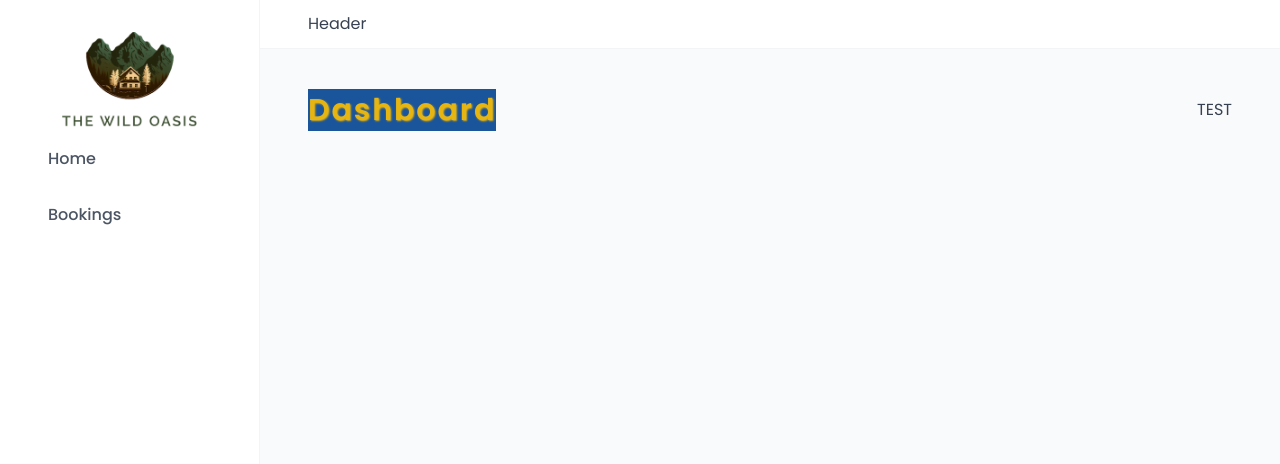
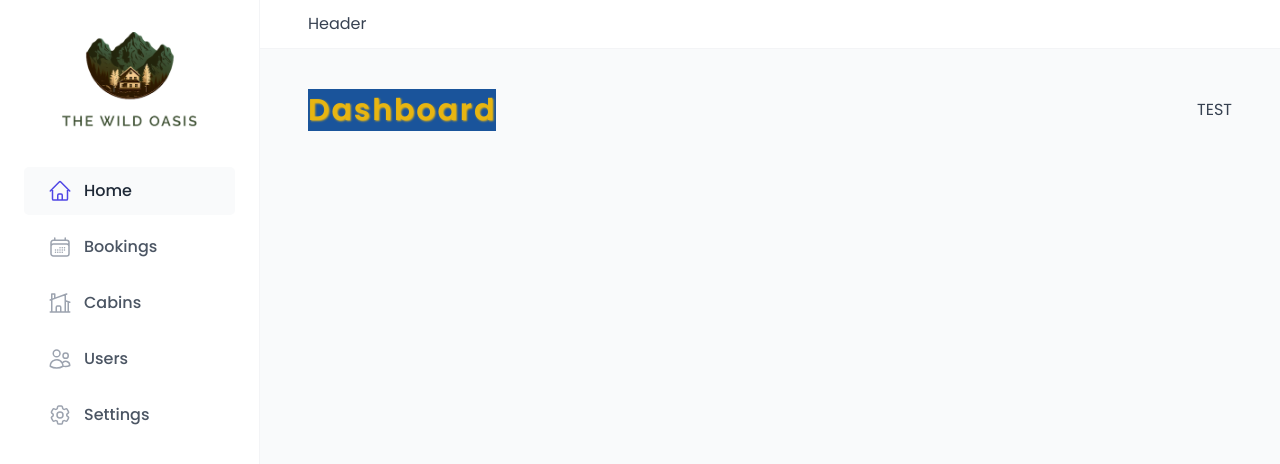
Before and after one commit to alireza-baqeri/Nestora, a React (Vite) app: page /dashboard in a window 1280 px wide. Shown: the top 464 px of the page. Built offline with nearby package versions, Linux system fonts and the light colour scheme; a web font is replaced by a local one.

Commit message:
feat: update package dependencies (Supabase client is added) and enhance sidebar navigation with icons

```diff
--- a/package.json
+++ b/package.json
@@ -10,8 +10,11 @@
     "preview": "vite preview"
   },
   "dependencies": {
+    "@supabase/supabase-js": "^2.117.3",
     "react": "^18.2.0",
     "react-dom": "^18.2.0",
+    "react-icon": "^1.0.0",
+    "react-icons": "^5.7.0",
     "react-router-dom": "^6.30.6",
     "styled-components": "^6.5.3"
   },
--- a/ui/MainNav.jsx
+++ b/ui/MainNav.jsx
@@ -1,5 +1,7 @@
 import { NavLink } from "react-router-dom";
 import styled from "styled-components";
+import { HiOutlineHome, HiOutlineCalendarDays, HiOutlineHomeModern, HiOutlineUsers, HiOutlineCog6Tooth } from "react-icons/hi2";
+// import { HiOutlineCalendarDays } from "react-icons/hi2";
 
 const NavList = styled.ul`
   display: flex;
@@ -51,12 +53,35 @@ function MainNav() {
     <nav>
       <NavList>
         <li>
-          <StyledNavLink to="/dashborad">Home</StyledNavLink>
+          <StyledNavLink to="/dashboard">
+            <HiOutlineHome />
+            <span>Home</span>
+          </StyledNavLink>
         </li>
         <li>
-          <StyledNavLink to="/bookings">Bookings</StyledNavLink>
+          <StyledNavLink to="/bookings">
+            <HiOutlineCalendarDays />
+            <span>Bookings</span>
+          </StyledNavLink>
         </li>
-
+        <li>
+          <StyledNavLink to="/cabins">
+            <HiOutlineHomeModern />
+            <span>Cabins</span>
+          </StyledNavLink>
+        </li>
+        <li>
+          <StyledNavLink to="/users">
+            <HiOutlineUsers />
+            <span>Users</span>
+          </StyledNavLink>
+        </li>
+        <li>
+          <StyledNavLink to="/bookings">
+            <HiOutlineCog6Tooth />
+            <span>Settings</span>
+          </StyledNavLink>
+        </li>
       </NavList>
     </nav>
   );
--- a/ui/Sidebar.jsx
+++ b/ui/Sidebar.jsx
@@ -7,6 +7,9 @@ const StyledSidebar = styled.aside`
   padding: 3.2rem 2.4rem;
   border-right: 1px solid var(--color-grey-100);
   grid-row: 1 / -1;
+  display: flex;
+  flex-direction: column;
+  gap: 3.2rem;
 `;
 
 function Sidebar() {
```
Also changed, not shown: 1 other file (tests, documents, lock files or other folders).
